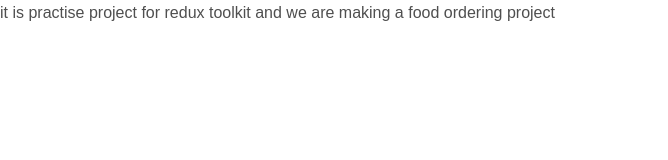
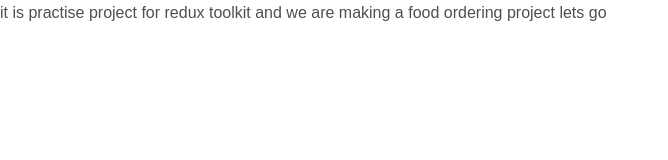
Before and after one commit to Amanmandahad/Factwise1, a React (Vite) app: page / in a window 1280 px wide. Shown: the top 160 px of the page, without its empty margins (0-668 px from the left). Built offline with nearby package versions, Linux system fonts and the light colour scheme.

Commit message:
last changes

```diff
--- a/src/App.jsx
+++ b/src/App.jsx
@@ -3,7 +3,7 @@
 const App = () => {
   return (
     <div>
-      it is practise project for redux toolkit and we are making a food ordering project
+      it is practise project for redux toolkit and we are making a food ordering project lets go
 
     </div>
   )
```
